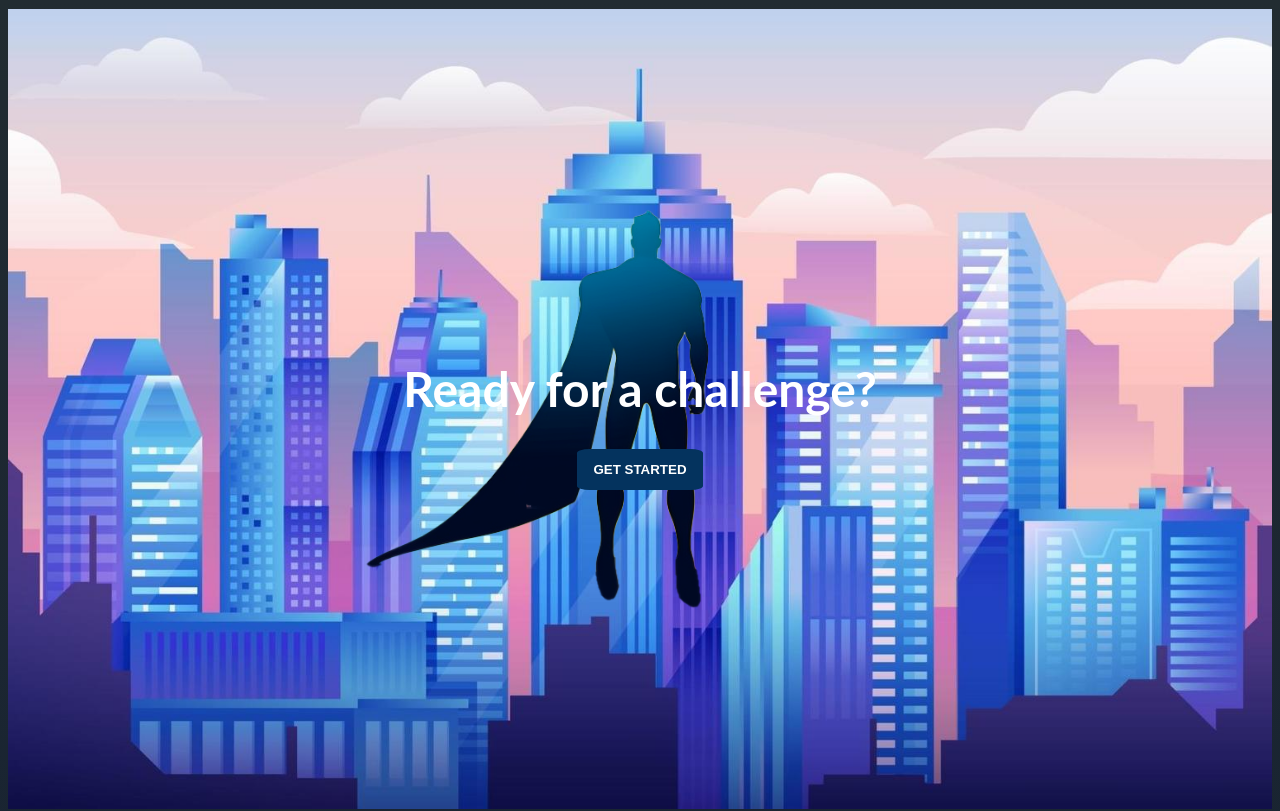
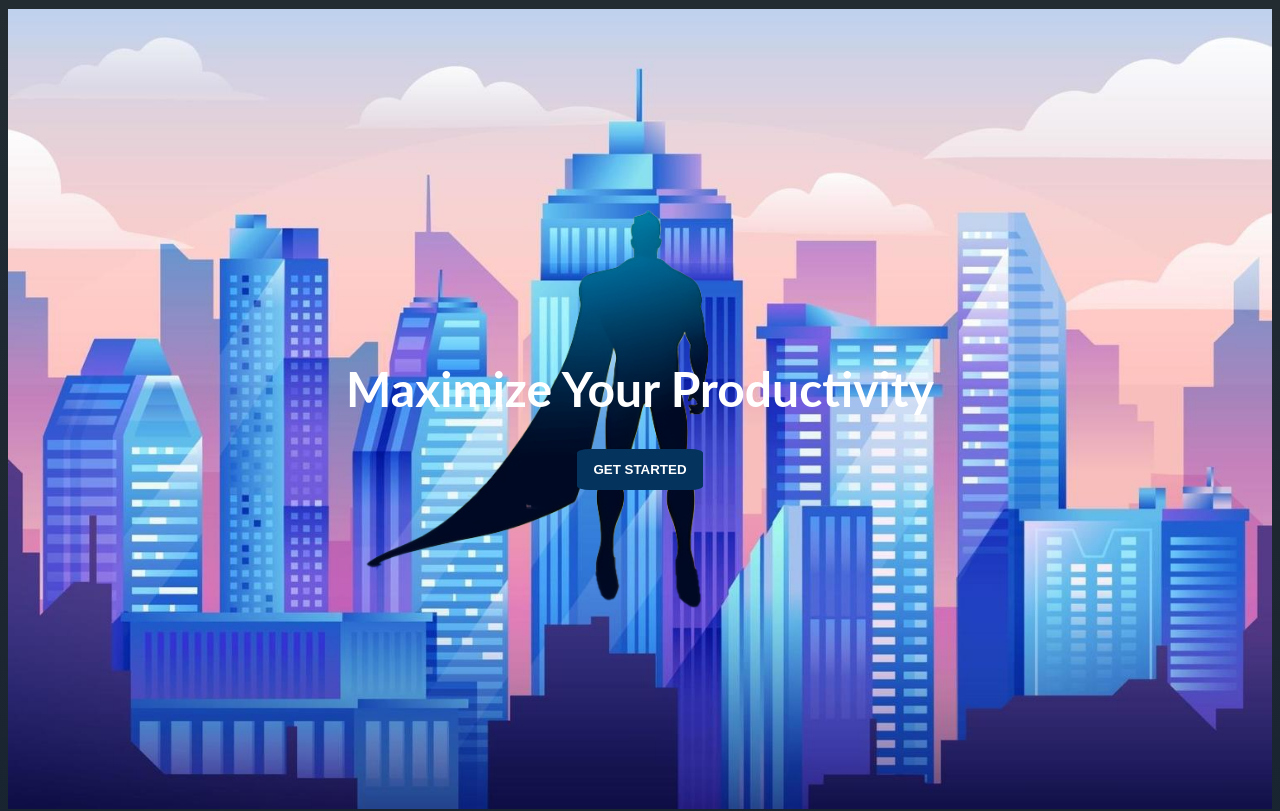
Before and after one commit to Regu1999/SkyRich-Tech-Solutions-Task, a React (Vite) app: page / in a window 1280 px wide. Shown: the top 811 px of the page. Built offline with nearby package versions, Linux system fonts and the light colour scheme.

Commit message:
Refactor: home page banner text changed

```diff
--- a/src/pages/Welcome.jsx
+++ b/src/pages/Welcome.jsx
@@ -52,7 +52,7 @@ const Welcome = () => {
                     scale: gettingStartedScal
                 }}
             >
-                <h1>Ready for a challenge?</h1>
+                <h1>Maximize Your Productivity</h1>
                 <div className="text-center text-1xl">
                     <Button>GET STARTED</Button>
                 </div>
```
